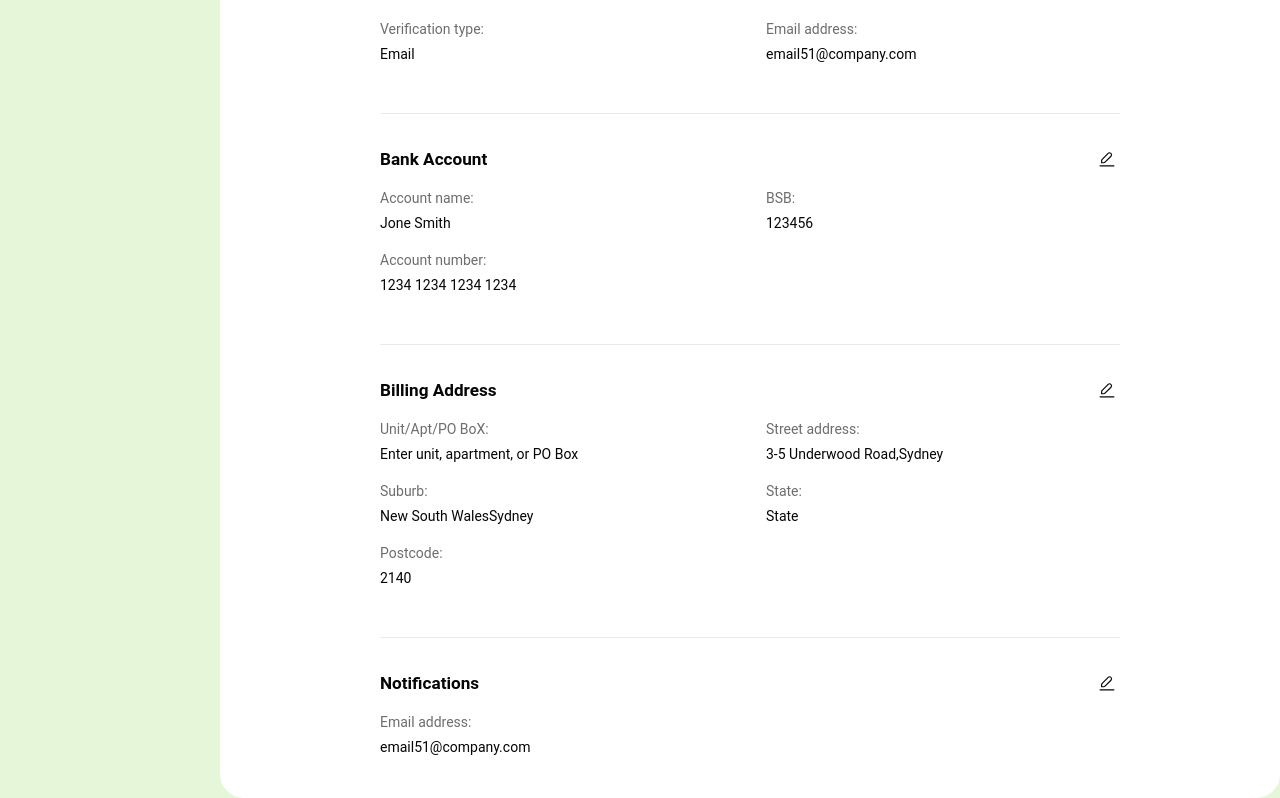
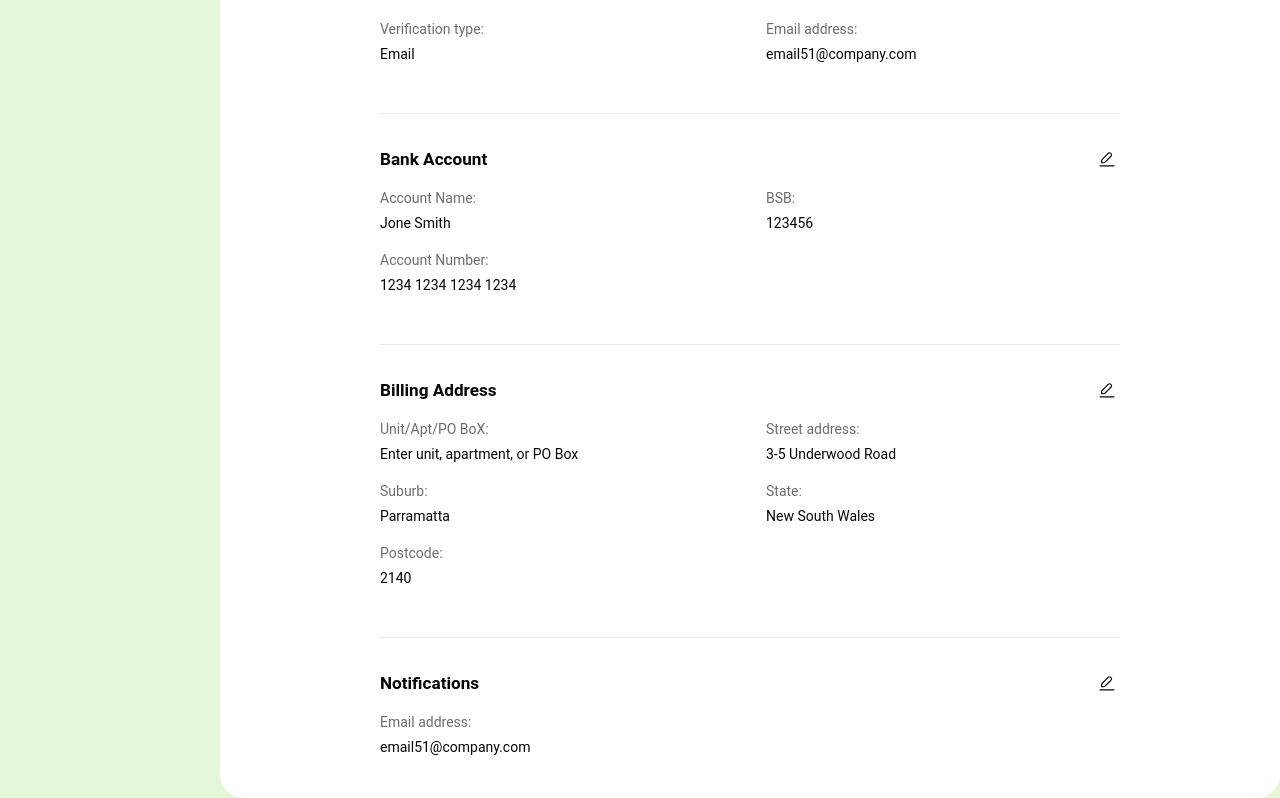
Before and after one commit to Dispatch-AI-com/frontend, a Next.js app: page /dashboard/settings in a window 1280 px wide. Shown: the part 651-1449 px from the top of the page. Built offline with nearby package versions, Linux system fonts and the light colour scheme.

Commit message:
update-reusable-selection

```diff
--- a/src/app/dashboard/settings/BankAccountSection.tsx
+++ b/src/app/dashboard/settings/BankAccountSection.tsx
@@ -1,29 +1,26 @@
 'use client';
-import { Box } from '@mui/material';
+import React from 'react';
 
-import LabelValue from '@/app/dashboard/settings/components/LabelValue';
-import SectionDivider from '@/app/dashboard/settings/components/SectionDivider';
-import SectionHeader from '@/app/dashboard/settings/components/SectionHeader';
+import EditableSection from '@/app/dashboard/settings/components/EditableSection';
 
 export default function BankAccountSection() {
   return (
-    <>
-      <SectionDivider />
-      <SectionHeader
-        title="Bank Account"
-        onEdit={() => {
-          alert('Edit clicked!');
-        }}
-      />
-      <Box display="flex" flexWrap="wrap" gap={4} mt={2}>
-        <Box flex={1}>
-          <LabelValue label="Account name:" value="Jone Smith" />
-          <LabelValue label="Account number:" value="1234 1234 1234 1234" />
-        </Box>
-        <Box flex={1}>
-          <LabelValue label="BSB:" value="123456" />
-        </Box>
-      </Box>
-    </>
+    <EditableSection
+      title="Bank Account"
+      fields={[
+        { label: 'Account Name:', key: 'accname', placeholder: 'Jone Smith' },
+        { label: 'BSB:', key: 'bsb', placeholder: '123456' },
+        {
+          label: 'Account Number:',
+          key: 'accnum',
+          placeholder: '1234 1234 1234 1234',
+        },
+      ]}
+      initialValues={{
+        accname: 'Jone Smith',
+        bsb: '123456',
+        accnum: '1234 1234 1234 1234',
+      }}
+    />
   );
 }
--- a/src/app/dashboard/settings/BillingAddressSection.tsx
+++ b/src/app/dashboard/settings/BillingAddressSection.tsx
@@ -1,37 +1,67 @@
 'use client';
-import { Box } from '@mui/material';
+import React from 'react';
 
-import LabelValue from '@/app/dashboard/settings/components/LabelValue';
-import SectionDivider from '@/app/dashboard/settings/components/SectionDivider';
-import SectionHeader from '@/app/dashboard/settings/components/SectionHeader';
+import EditableSection from '@/app/dashboard/settings/components/EditableSection';
+import SelectField from '@/app/dashboard/settings/components/SelectField';
+
+const STATE_OPTIONS = [
+  { label: 'New South Wales', value: 'New South Wales' },
+  { label: 'Victoria', value: 'Victoria' },
+  { label: 'Queensland', value: 'Queensland' },
+  { label: 'Western Australia', value: 'Western Australia' },
+  { label: 'South Australia', value: 'South Australia' },
+  { label: 'Tasmania', value: 'Tasmania' },
+  {
+    label: 'Australian Capital Territory',
+    value: 'Australian Capital Territory',
+  },
+  { label: 'Northern Territory', value: 'Northern Territory' },
+];
 
 export default function BillingAddressSection() {
   return (
-    <>
-      <SectionDivider />
-      <SectionHeader
-        title="Billing Address"
-        onEdit={() => {
-          alert('Edit clicked!');
-        }}
-      />
-      <Box display="flex" flexWrap="wrap" gap={4} mt={2}>
-        <Box flex={1}>
-          <LabelValue
-            label="Unit/Apt/PO BoX:"
-            value="Enter unit, apartment, or PO Box"
-          />
-          <LabelValue label="Suburb:" value="New South WalesSydney" />
-          <LabelValue label="Postcode:" value="2140" />
-        </Box>
-        <Box flex={1}>
-          <LabelValue
-            label="Street address:"
-            value="3-5 Underwood Road,Sydney"
-          />
-          <LabelValue label="State:" value="State" />
-        </Box>
-      </Box>
-    </>
+    <EditableSection
+      title="Billing Address"
+      fields={[
+        {
+          label: 'Unit/Apt/PO BoX:',
+          key: 'unit',
+          placeholder: 'Enter unit, apartment, or PO Box',
+        },
+        {
+          label: 'Street address:',
+          key: 'street',
+          placeholder: 'Street address',
+        },
+        {
+          label: 'Suburb:',
+          key: 'suburb',
+          placeholder: 'Suburb',
+        },
+        {
+          label: 'State:',
+          key: 'state',
+          component: props => (
+            <SelectField
+              {...props}
+              options={STATE_OPTIONS}
+              placeholder="Select"
+            />
+          ),
+        },
+        {
+          label: 'Postcode:',
+          key: 'postcode',
+          placeholder: 'e.g. 1234',
+        },
+      ]}
+      initialValues={{
+        unit: 'Enter unit, apartment, or PO Box',
+        street: '3-5 Underwood Road',
+        suburb: 'Parramatta',
+        state: 'New South Wales',
+        postcode: '2140',
+      }}
+    />
   );
 }
--- a/src/app/dashboard/settings/components/EditableSection.tsx
+++ b/src/app/dashboard/settings/components/EditableSection.tsx
@@ -25,6 +25,13 @@ interface Field {
   label: string;
   key: string;
   placeholder?: string;
+  component?: (props: {
+    value: string;
+    onChange: (value: string) => void;
+    placeholder?: string;
+    label: string;
+    name: string;
+  }) => React.ReactNode;
 }
 
 interface EditableSectionProps {
@@ -93,7 +100,20 @@ export default function EditableSection({
         onSave={handleSave}
       >
         <Box display="flex" flexDirection="column" gap={2} p={2}>
-          {fields.map(field => (
+          {fields.map(field =>
+            field.component ? (
+              <React.Fragment key={field.key}>
+                {field.component({
+                  value: formValues[field.key] || '',
+                  onChange: (value: string) => {
+                    setFormValues(f => ({ ...f, [field.key]: value }));
+                  },
+                  placeholder: field.placeholder ?? field.label,
+                  label: field.label,
+                  name: field.key,
+                })}
+              </React.Fragment>
+            ) : (
               <LabeledTextField
                 key={field.key}
                 label={field.label}
@@ -103,7 +123,8 @@ export default function EditableSection({
                 }}
                 placeholder={field.placeholder ?? field.label}
               />
-          ))}
+            ),
+          )}
         </Box>
       </EditModal>
     </>
--- /dev/null
+++ b/src/app/dashboard/settings/components/SelectField.tsx
@@ -0,0 +1,58 @@
+import { Box, MenuItem, TextField, Typography } from '@mui/material';
+import React from 'react';
+
+interface Option {
+  label: string;
+  value: string;
+}
+
+interface SelectFieldProps {
+  value?: string;
+  onChange: (value: string) => void;
+  options: Option[];
+  placeholder?: string;
+  name?: string;
+  label?: string;
+  disabled?: boolean;
+}
+
+export default function SelectField({
+  value,
+  onChange,
+  options,
+  placeholder = 'Select',
+  name,
+  label,
+  disabled = false,
+}: SelectFieldProps) {
+  return (
+    <Box>
+      {label && (
+        <Typography variant="body1" mb={0.5}>
+          {label}
+        </Typography>
+      )}
+      <TextField
+        select
+        value={value ?? ''}
+        onChange={e => {
+          onChange(e.target.value);
+        }}
+        placeholder={placeholder}
+        fullWidth
+        size="small"
+        name={name}
+        disabled={disabled}
+      >
+        <MenuItem value="" disabled>
+          {placeholder}
+        </MenuItem>
+        {options.map(opt => (
+          <MenuItem key={opt.value} value={opt.value}>
+            {opt.label}
+          </MenuItem>
+        ))}
+      </TextField>
+    </Box>
+  );
+}
```
Lines whose indentation alone changed are shown as unchanged.
